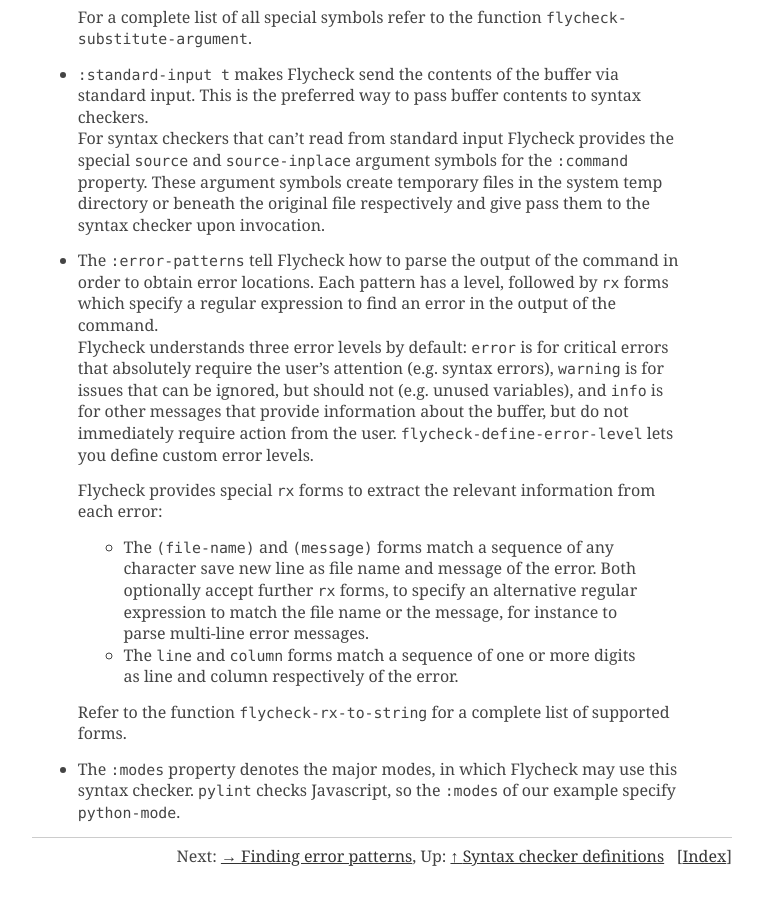
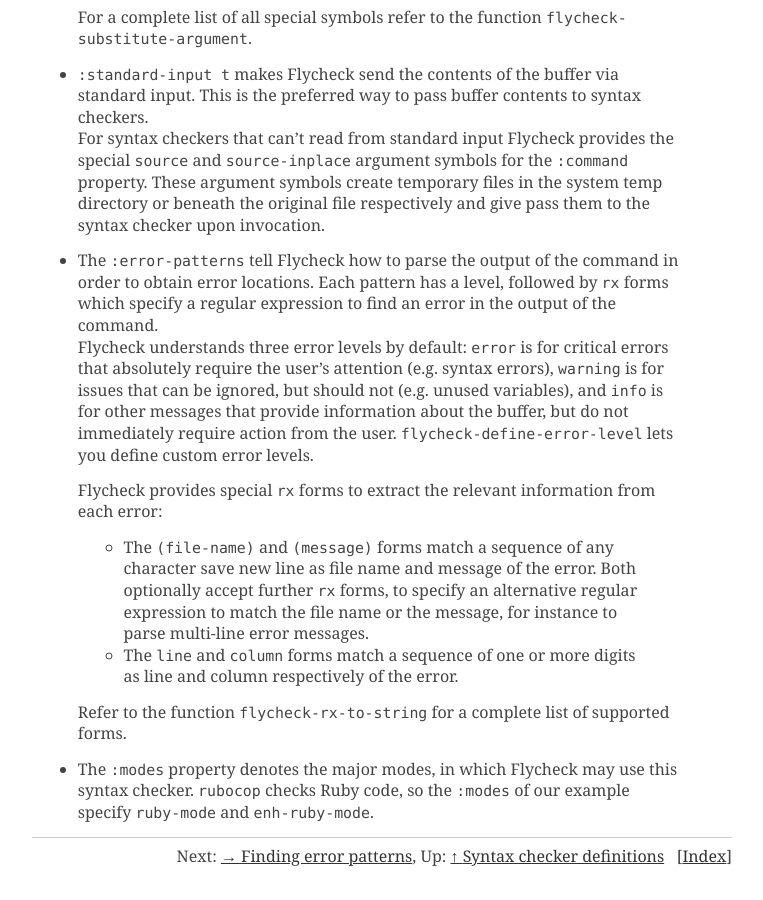
Before and after one commit to cmarqu/flycheck.github.io, a Jekyll site: the page manual/latest/Defining-syntax-checkers.html, which Jekyll copies as it is, in a window 1280 px wide and 900 px high, scrolled down 1076 px. Shown: the whole window, without its empty margins (258-1021 px from the left). Built offline with Jekyll 4.4.1, drawn with Linux system fonts in a browser that asks for light colours; some web fonts are replaced.

Commit message:
Update Defining-syntax-checkers.html
Fix wrong references to pylint and JavaScript in  explanation.

```diff
--- a/manual/latest/Defining-syntax-checkers.html
+++ b/manual/latest/Defining-syntax-checkers.html
@@ -169,8 +169,8 @@ digits as line and column respectively of the error.
 of supported forms.
 </p>
 </li><li> The <code>:modes</code> property denotes the major modes, in which Flycheck
-may use this syntax checker.  <code>pylint</code> checks Javascript, so the
-<code>:modes</code> of our example specify <code>python-mode</code>.
+may use this syntax checker.  <code>rubocop</code> checks Ruby code, so the
+<code>:modes</code> of our example specify <code>ruby-mode</code> and <code>enh-ruby-mode</code>.
 
 </li></ul>
 
```
